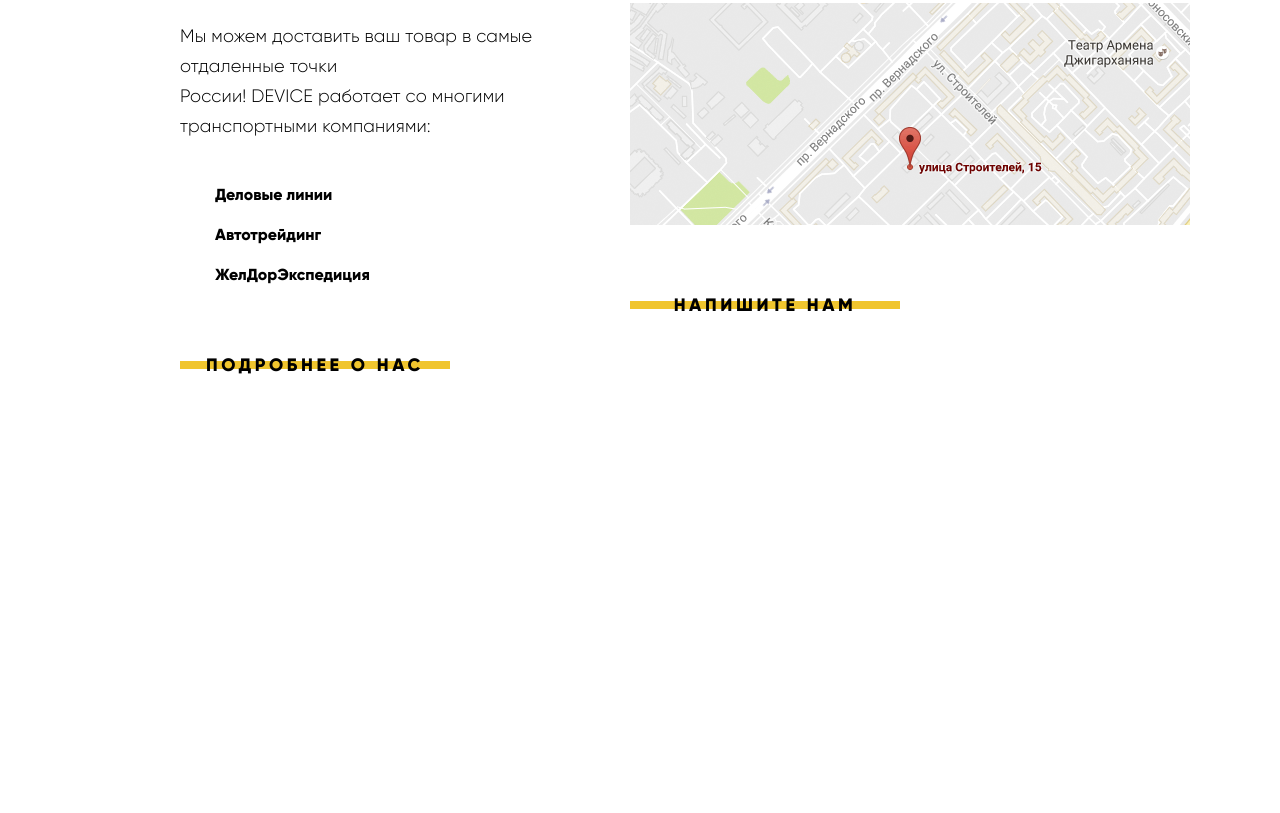
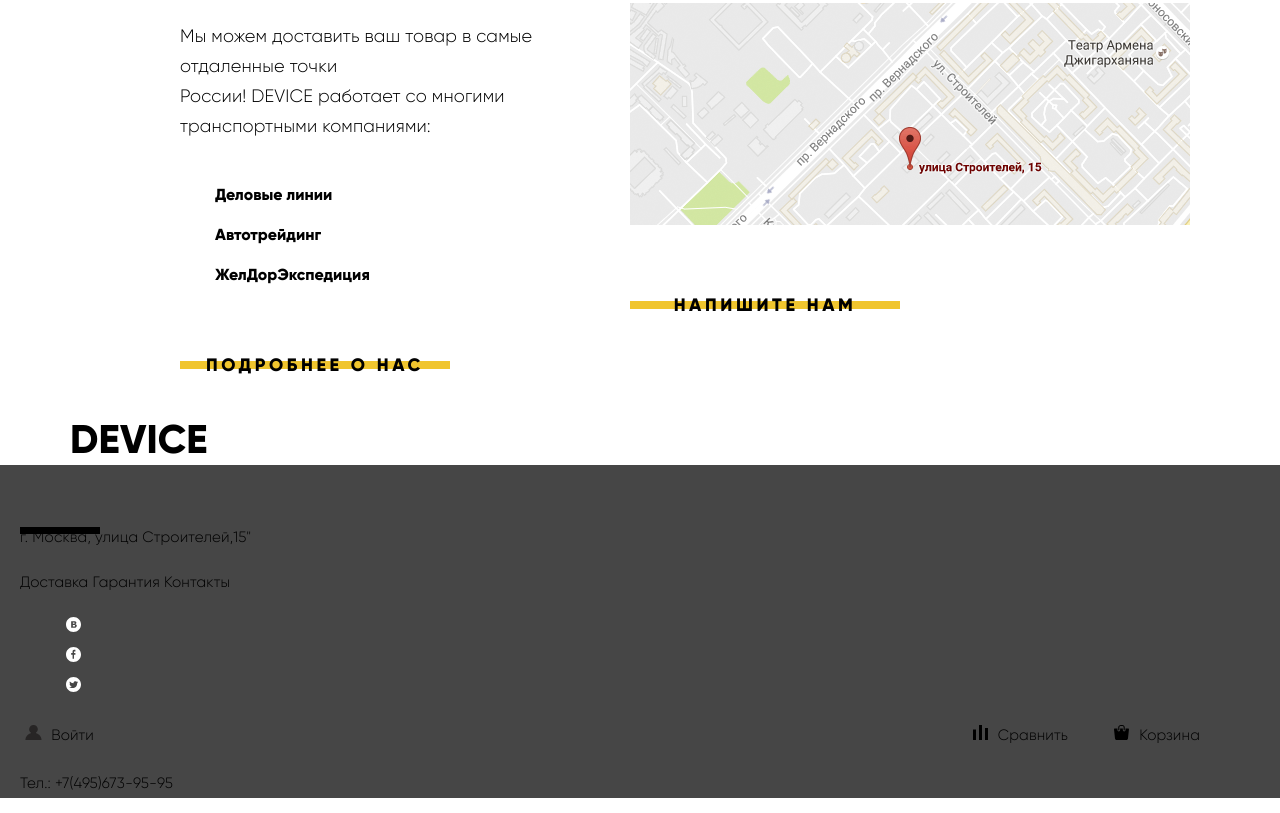
Before and after one commit to Gboriss/device, a website: page index.html in a window 1280 px wide. Shown: the part 2429-3242 px from the top of the page. Before the commit the page ends 2894 px from the top, so only its background shows below. Drawn offline with Linux system fonts and the light colour scheme; files whose address does not match are found by name.

Commit message:
add footer

```diff
--- a/index.html
+++ b/index.html
@@ -263,8 +263,45 @@
 		</div>
 	</section>
 
+	<footer class="main-footer">
+		<div class="container">
+
+			<div class="footer-address">
+				<a class="main-header-logo">
+					<h1>device</h1>
+				</a>
+				<p>г. Москва, улица Строителей,15"</p>
+				<div class="line"></div>
+			</div>
+
+			<div class="footer-item">
+				<a class="delivery">Доставка</a>
+				<a class="guarantee">Гарантия</a>
+				<a class="contact">Контакты</a>
+
+				<ul>
+					<li><a class="social-button" href="#"><span class="visually-hidden"></span><img src="/device/svg/vk.svg" width="27" height="15"></a></li>
+					<li><a class="social-button" href="#"><span class="visually-hidden"></span><img src="/device/svg/fb.svg" width="27" height="15"></a></li>
+					<li><a class="social-button" href="#"><span class="visually-hidden"></span><img src="/device/svg/twitter.svg" width="27" height="15"></a></li>
+				</ul>
+			</div>
+
+			<div class="footer-menu">
+				<ul class="user-navigation">
+					<li class="login">
+						<a class="login-link"> <img src="/device/svg/user.svg" width="27" height="15"> Войти </a></li>
+					<li class="compare">
+						<a class="compare-link"> <img src="/device/svg/compare.svg" width="27" height="15"> Сравнить </a></li>
+					<li class="cart">
+						<a class="cart-link"> <img src="/device/svg/cart.svg" width="27" height="15"> Корзина </a></li>
+				</ul>
+				<p>Тел.: +7(495)673-95-95</p>
+			</div>
+
+		</div>
+	</footer>
+
 
 	</div>
-
 	</body>
 </html>
--- a/style.css
+++ b/style.css
@@ -796,3 +796,11 @@ li {
 .button-map {
 	margin-bottom: 50px;
 }
+
+.main-footer {
+	position: relative;
+	max-width: 100%;
+	min-height: 288px;
+	padding: 0;
+	background-color: #464646;
+}
```
